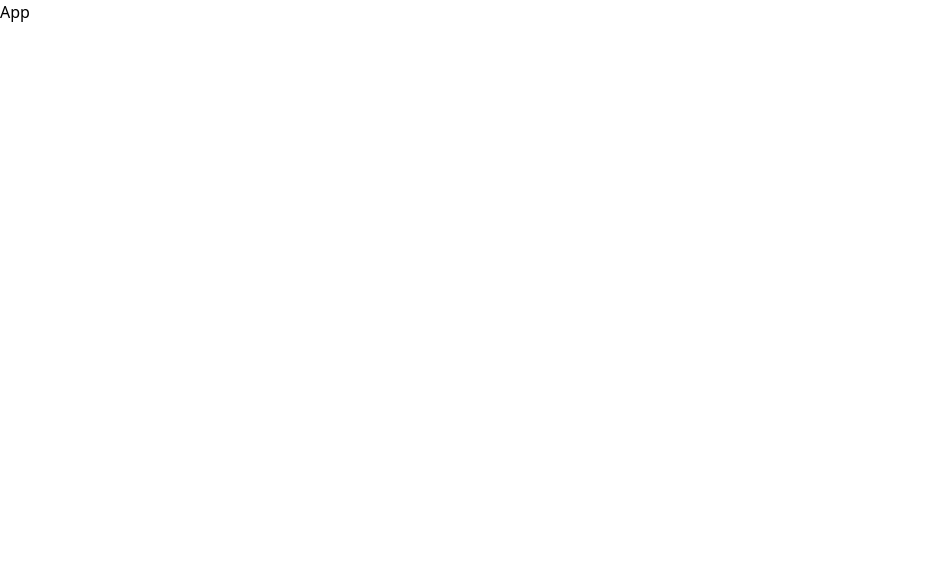
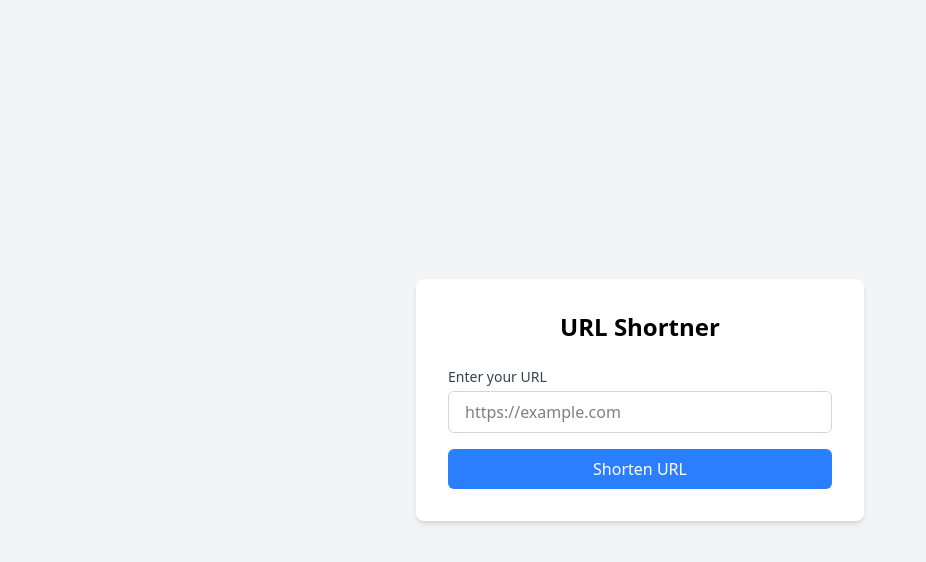
Before and after one commit to HarshCodesX/URL-shortner, a React app in the folder Frontend/: page / in a window 1280 px wide. Shown: the top 562 px of the page, without its empty margins (0-926 px from the left). Built offline with nearby package versions, Linux system fonts and the light colour scheme; the HTML template or start-up script is replaced by a standard one.

Commit message:
Created a minimilistic frontend in App.jsx

```diff
--- a/Frontend/src/App.jsx
+++ b/Frontend/src/App.jsx
@@ -2,7 +2,59 @@
 
 const App = () => {
   return (
-    <div>App</div>
+    <div className='min-h-screen bg-gray-100 flex flex-col items-center justify-center p-4'>
+      <div className='bg-white p-8 rounded-lg shadow-md w-full max-w-md'>
+        <h1 className='text-2xl font-bold text-center mb-6'>URL Shortner</h1>
+        <form className='space-y-4'>
+          <div>
+            <label htmlFor="url" className='block text-sm font-medium text-gray-700 mb-1'>
+              Enter your URL
+            </label>
+            <input
+              type="url"
+              id='url'
+              placeholder='https://example.com'
+              required
+              className='w-full px-4 py-2 border border-gray-300 rounded-md focus:outline-none focus:ring-2 focus:ring-blue-500'
+            />
+          </div>
+          <button type='submit' className='w-full bg-blue-500 text-white py-2 px-4 rounded-md hover:bg-blue-600 focus:outline-none focus:ring-2 focus:ring-blue-500 focus:ring-offset-2 disabled:opacity-50'>
+            Shorten URL
+          </button>
+        </form>
+
+        {/* {error && (
+          <div className='mt-4 p-3 bg-red-100 text-red-700 rounded-md'>
+            {error}
+          </div>
+        )} */}
+
+        {/* {shortUrl && (
+          <div className='mt-6'>
+            <h2 className='text-lg font-semibold mb-2'>Your shortened URL:</h2>
+            <div className='flex items-center'>
+              <input
+                type="text"
+                readOnly
+                value={shortUrl}
+                className='flex-1 p-2 border border-gray-300 rounded-l-md bg-gray-300'
+              />
+              <button
+                onClick={() => {
+                  navigator.clipboard.writeText
+                  (shortUrl);
+                  alert("Copied to clipboard!");
+                }}
+                className='bg-gray-200 px-4 py-2 rounded-r-md hover:bg-gray-300'
+              >
+                Copy
+              </button>
+            </div>
+          </div>
+        )} */}
+
+      </div>
+    </div>
   )
 }
 
```
